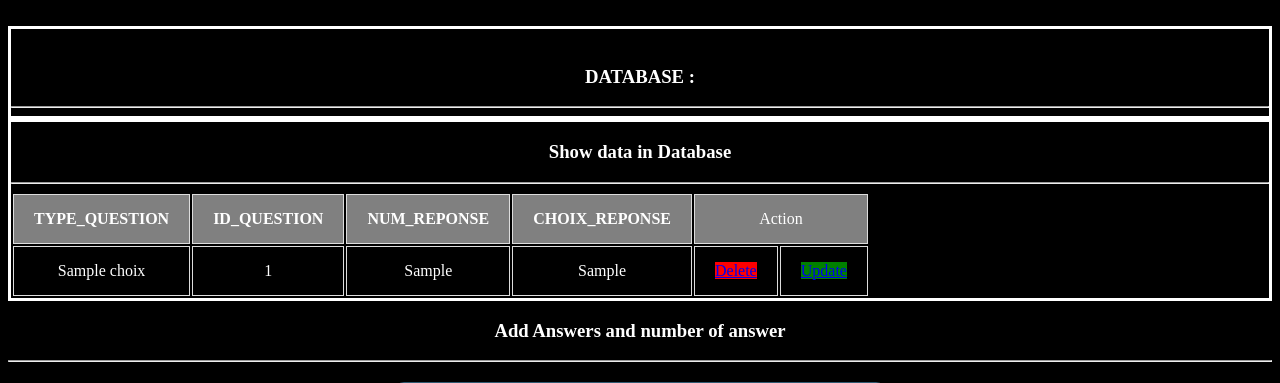
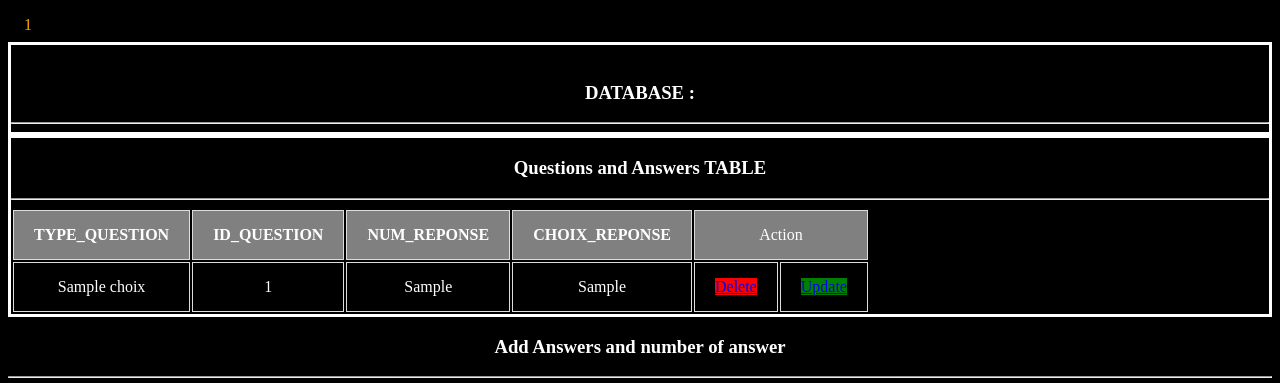
Before and after one commit to hugo-domage/SiteSAE, a PHP site: page /PHP/bdchoix.php in a window 1280 px wide. Shown: the top 383 px of the page. Run offline with PHP 8.4, Linux system fonts and the light colour scheme; tables that the repository leaves empty or names only in its code hold one stand-in row (values such as "Sample post"); some libraries are stand-ins or nearby versions.

Commit message:
CSS de la pagination plus probleme d'affichage des lignes dans la table qcm réglé

```diff
--- a/CSS/Stylebd.css
+++ b/CSS/Stylebd.css
@@ -161,3 +161,23 @@ thead tr{
     display: flex;
     justify-content: center;
 }
+
+.pagination{
+    display: inline-block;
+}
+
+.pagination a {
+    color: orange;
+    float: left;
+    padding: 8px 16px;
+    text-decoration: none;
+  }
+
+  .pagination a.active {
+    background-color: #4CAF50;
+    color: white;
+  }
+
+  .pagination a:hover:not(.active) {
+    background-color: #ddd;
+  }
--- a/HTML/Login.html
+++ b/HTML/Login.html
@@ -4,9 +4,8 @@
   <meta charset="UTF-8">
   <meta http-equiv="X-UA-Compatible" content="IE=edge">
   <meta name="viewport" content="width=device-width, initial-scale=1.0">
-  <title>Document</title>
-        <title>LOGIN</title>
-        <link rel="stylesheet" href="../CSS/style.css">
+  <title>LOGIN</title>
+  <link rel="stylesheet" href="../CSS/style.css">
 </head>
   <body>
     <form action="../PHP/Login.php" method="post">
--- a/PHP/bd.php
+++ b/PHP/bd.php
@@ -52,7 +52,7 @@
             </div>
         <div class="rows">
             <div class= "tableau">
-            <h3> Show data in Database </h3>
+            <h3> Questions and Answers TABLE </h3>
             <hr>
             <div class="table responsive">
             <table class="table table-bordered">
@@ -117,7 +117,7 @@
                         <input type="text" name="answer" class="form-control" value="<?php echo $answer;?>" placeholder="Answer" />
                     </div>
                     <div class="buttonDelUp">
-                        <input type="submit" name="btn_update" class="btn-update" value="modify" />
+                        <input type="submit" name="btn_update" class="btn-update" value="Modify" />
                         <input type="submit" name="btn_ajout" class="btn-save" value="Save" />
                     </div>
                 </form>
--- a/PHP/bdchoix.php
+++ b/PHP/bdchoix.php
@@ -17,7 +17,7 @@
     //Pagination
     @$page=$_GET["page"];
     if(empty($page)) $page = 1;
-    $nb_element_par_page = 10;
+    $nb_element_par_page = 20;
     $nb_pages = ceil($tcount[0]["cpt"]/$nb_element_par_page);
     $start=($page-1)*$nb_element_par_page;
 
@@ -50,7 +50,7 @@
             </div>
         <div class="rows">
             <div class= "tableau">
-            <h3> Show data in Database </h3>
+            <h3> Questions and Answers TABLE </h3>
             <hr>
             <div class="table responsive">
             <table class="table table-bordered">
@@ -109,7 +109,7 @@
                         <input type="text" name="choixreponse" class="form-control" value="<?php echo $choixreponse;?>" placeholder="Reponse"/>
                     </div>
                     <div class="buttonDelUp">
-                        <input type="submit" name="btn_update" class="btn-update" value="modify" />
+                        <input type="submit" name="btn_update" class="btn-update" value="Modify" />
                         <input type="submit" name="btn_ajout" class="btn-save" value="Save" />
                     </div>
                 </form>
--- a/index.html
+++ b/index.html
@@ -5,7 +5,6 @@
   <meta charset="UTF-8">
   <meta http-equiv="X-UA-Compatible" content="IE=edge">
   <meta name="viewport" content="width=device-width, initial-scale=1.0">
-  <title>Document</title>
   <title>Register</title>
   <link rel="stylesheet" href="/CSS/style.css">
 </head>
```
